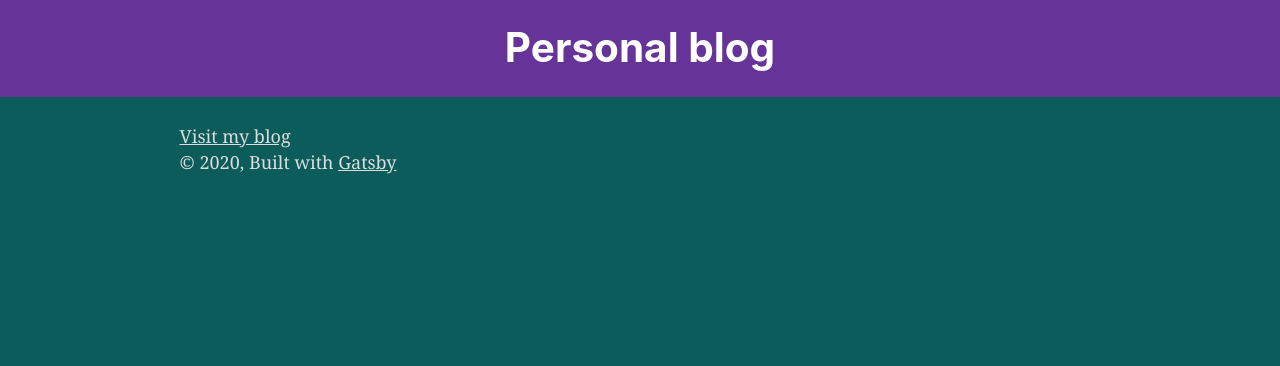
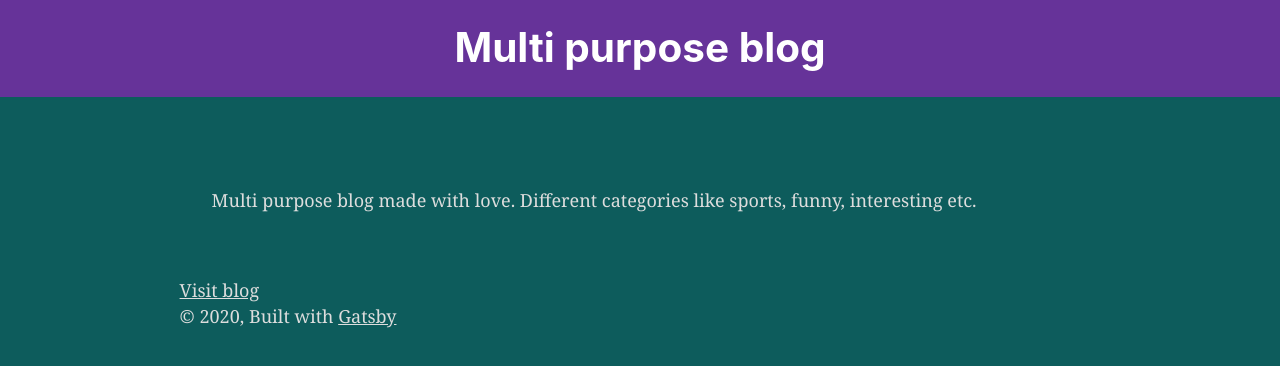
Before and after one commit to mkloar/multi-purpose-blog, a Gatsby site: page / in a window 1280 px wide. Built offline with nearby package versions, Linux system fonts and the light colour scheme; Gatsby itself is replaced by a stand-in of ours.

Commit message:
Improve index page

```diff
--- a/gatsby-config.js
+++ b/gatsby-config.js
@@ -1,8 +1,8 @@
 module.exports = {
   siteMetadata: {
-    title: `Personal blog`,
-    description: `My personal blog`,
-    author: `miha`,
+    title: `Multi purpose blog`,
+    description: `Multi purpose blog. Different categories I.E sports, programing, funny etc.`,
+    author: `Miha`,
   },
   plugins: [
     `gatsby-plugin-react-helmet`,
--- a/src/components/blocks.js
+++ b/src/components/blocks.js
@@ -44,3 +44,46 @@ export const Title = (props) => {
         </Text>
     )
 }
+
+export const Banner = (props) => (
+    <Box
+        {...props}
+    >
+        <Box
+            sx={{
+                // '*': { outline: '1px solid rgba(0, 255, 255, 0.5)', },
+                display: "flex",
+                flexDirection: "column",
+                maxWidth: "wide",
+                minHeight: "calc(10vh)",
+                mx: "auto",
+                px: 4,
+                py: [4, 5],
+                h1: {
+                    variant: "text.caps",
+                    fontSize: 3,
+                },
+                pre: {
+                    p: 0,
+                    mb: 0,
+                    bg: "transparent",
+                },
+            }}
+        >
+            {props.children}
+        </Box>
+    </Box>
+)
+
+export const Container = (props) => (
+    <Box
+        {...props}
+        sx={{
+            maxWidth: "wide",
+            mx: "auto",
+            px: 4,
+            textAlign: "left",
+            ...props.sx,
+        }}
+    />
+)
--- a/src/pages/blog.js
+++ b/src/pages/blog.js
@@ -30,6 +30,7 @@ const Blog = ({ data, location }) => {
                   }}
                 />
               </section>
+              <hr />
             </article>
           )
         })}
--- a/src/pages/index.js
+++ b/src/pages/index.js
@@ -3,6 +3,7 @@ import { Link, graphql } from "gatsby"
 
 import Layout from "../components/layout"
 import SEO from "../components/seo"
+import { Title, Banner } from '../components/blocks'
 
 const Index = ({ data, location }) => {
   const siteTitle = data.site.siteMetadata.title
@@ -11,8 +12,10 @@ const Index = ({ data, location }) => {
     <Layout location={location} title={siteTitle}>
       <SEO title="All posts" />
 
+      <Banner>Multi purpose blog made with love. Different categories like sports, funny, interesting etc. </Banner>
+
       <section>
-        <Link to={'/blog'}>Visit my blog</Link>
+        <Link to={'/blog'}>Visit blog</Link>
       </section>
     </Layout>
   )
```
